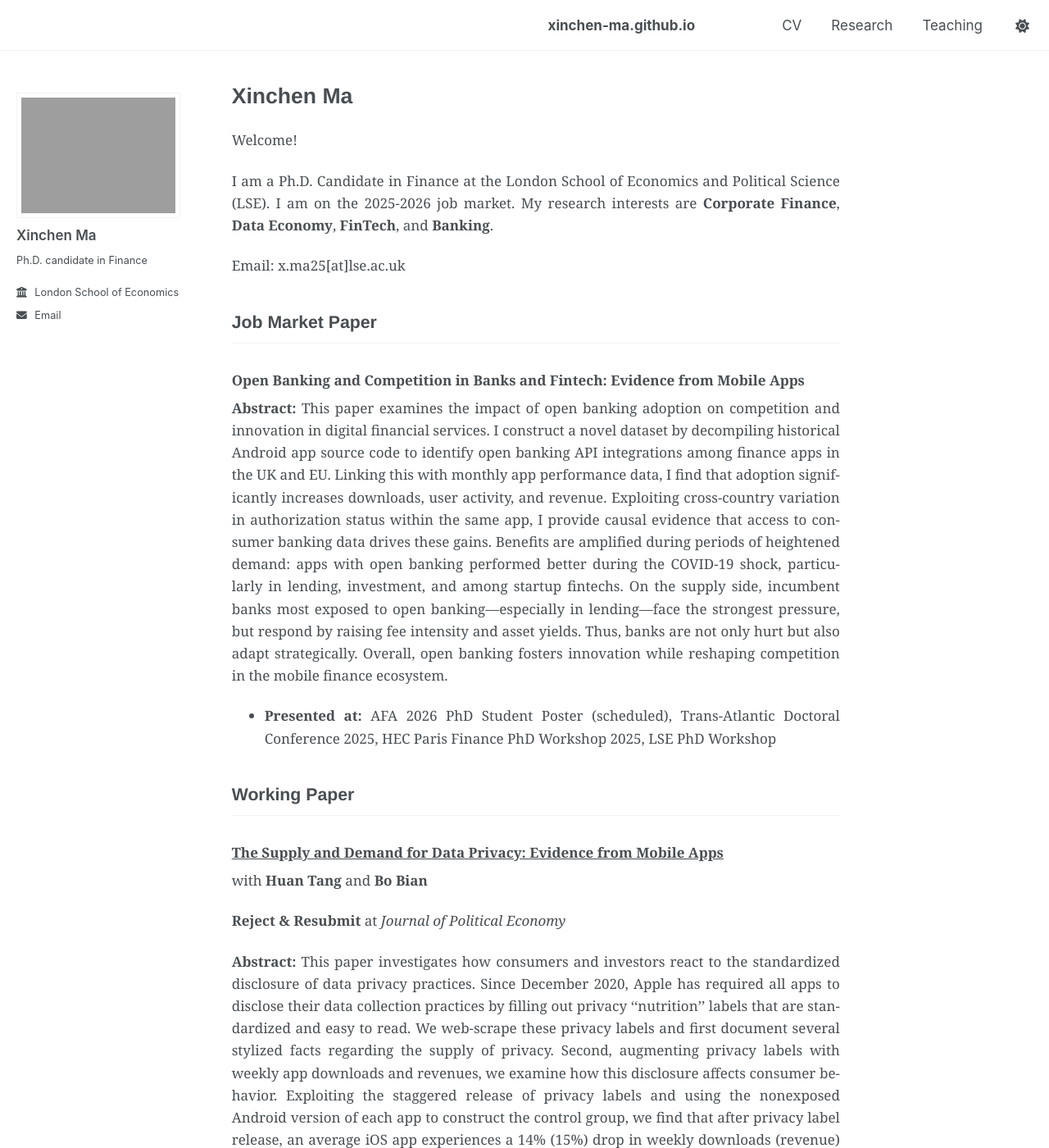
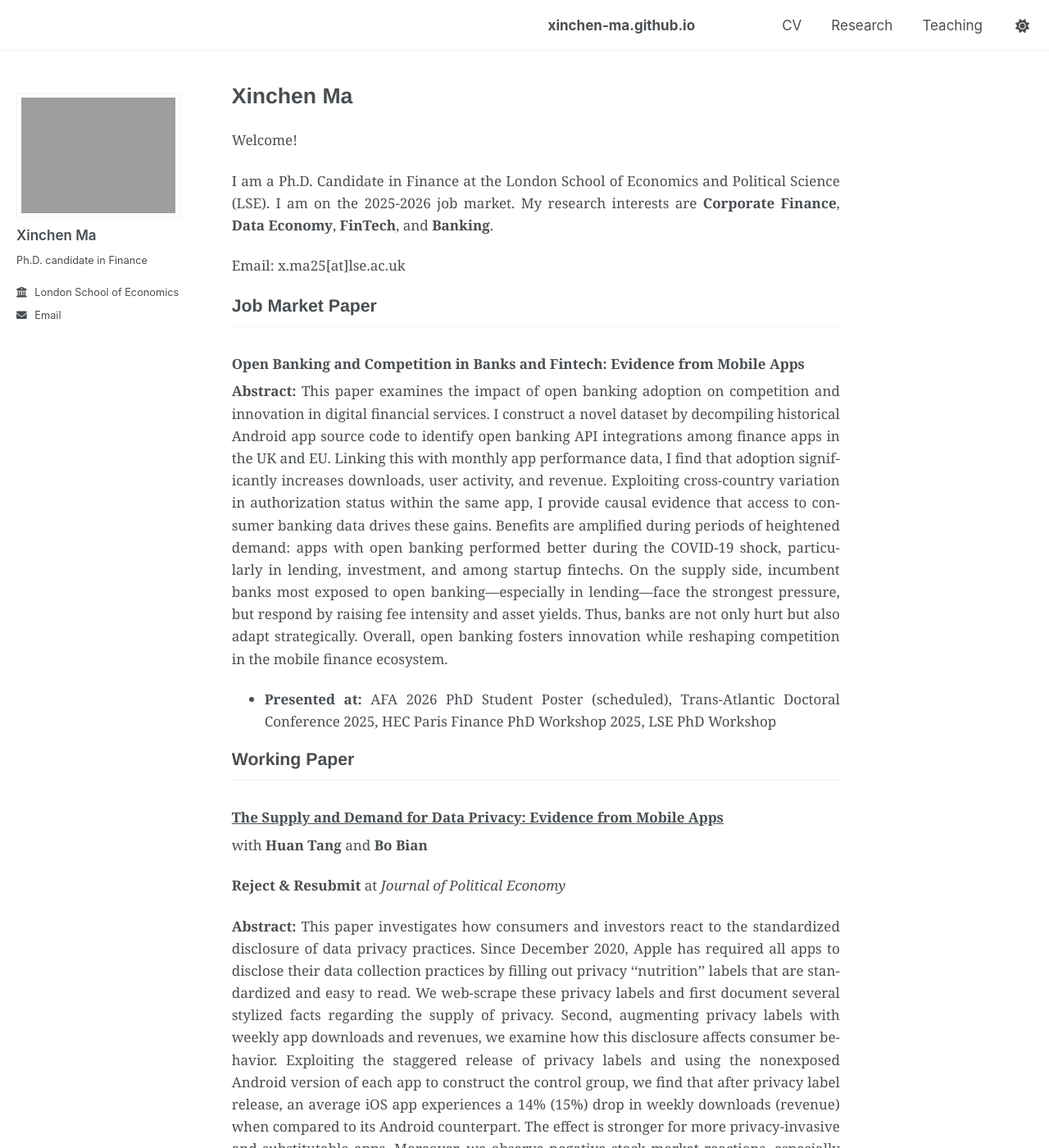
Before and after one commit to xinchen-ma/xinchen-ma.github.io, a Jekyll site: the page built from index.md, in a window 1280 px wide and 1400 px high. Shown: the whole window at 82% size. Built offline with Jekyll 4.4.1, drawn with Linux system fonts in a browser that asks for light colours; a script that is not in the unit is left out.

Commit message:
Update custom.css

```diff
--- a/assets/css/custom.css
+++ b/assets/css/custom.css
@@ -174,3 +174,14 @@ h2 a, h3 a, h4 a {
 .page__content blockquote {
   text-align: left;
 }
+
+/* Consistent, slightly smaller space before section headings */
+.page__content h2 {
+  margin-top: 1.1rem;     /* tweak to taste; smaller than a <br> line */
+  margin-bottom: 0.5rem;  /* keep the title close to its paragraph */
+}
+
+/* Don’t add extra space before the very first h2 on the page */
+.page__content h2:first-of-type {
+  margin-top: 0;
+}
```
